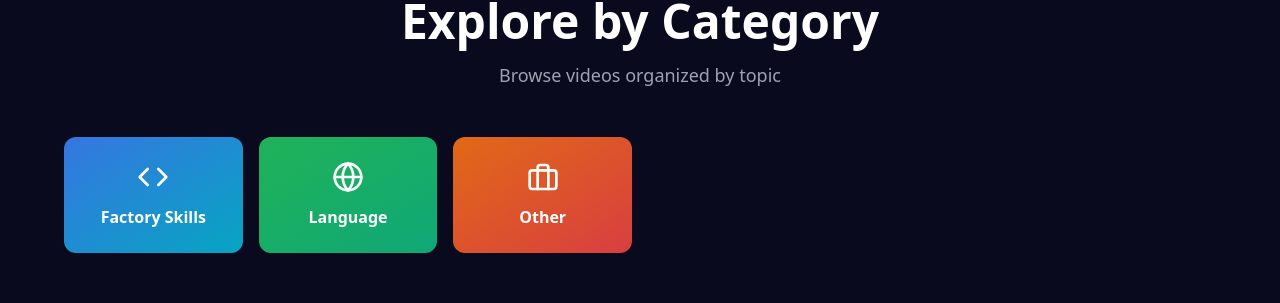
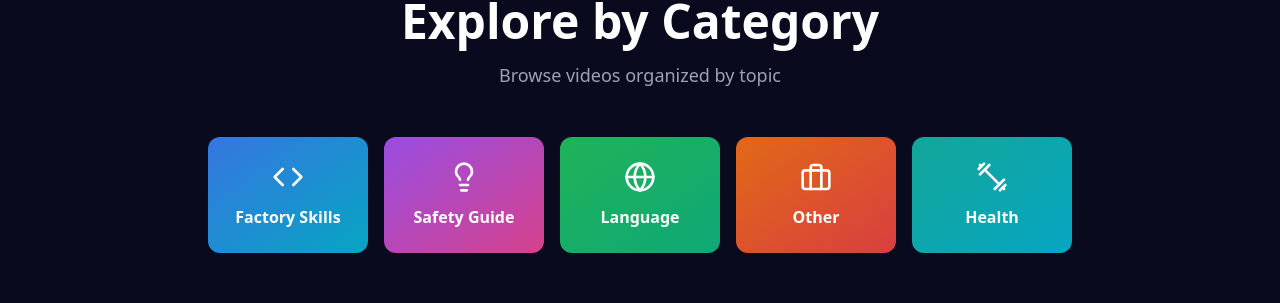
Before and after one commit to Kcisve102/school_f, a React (Vite) app: page / in a window 1280 px wide. Shown: the part 3287-3590 px from the top of the page. Built offline with nearby package versions, Linux system fonts and the light colour scheme; no server answers.

Commit message:
add foctory element back

```diff
--- a/src/components/video/VideoCard.tsx
+++ b/src/components/video/VideoCard.tsx
@@ -52,11 +52,31 @@ export const VideoCard: React.FC<VideoCardProps> = ({ video }) => {
       onClick={() => navigate(`/video/${video.id}`)}
       className="bg-white/5 backdrop-blur-sm rounded-xl p-5 border border-white/10 cursor-pointer hover:bg-white/10 hover:border-purple-500/50 transition-all duration-300 hover:shadow-2xl"
     >
-      <div className="relative bg-gradient-to-br from-gray-800 to-gray-900 rounded-lg mb-4 aspect-video flex items-center justify-center overflow-hidden">
-        <div className="absolute inset-0 bg-gradient-to-br from-purple-500/20 to-blue-500/20"></div>
-        <Play className="relative w-12 h-12 text-purple-400 opacity-80" />
+      <div className="relative bg-gradient-to-br from-gray-800 to-gray-900 rounded-lg mb-4 aspect-video flex items-center justify-center overflow-hidden group">
+        {/* Video thumbnail - shows first frame */}
+        <video
+          src={video.s3_url}
+          preload="metadata"
+          className="w-full h-full object-cover"
+          muted
+          playsInline
+          onError={(e) => {
+            // Fallback to gradient background if video fails to load
+            const target = e.target as HTMLVideoElement;
+            target.style.display = 'none';
+          }}
+        />
+
+        {/* Fallback gradient overlay (shown if video fails to load) */}
+        <div className="absolute inset-0 bg-gradient-to-br from-purple-500/20 to-blue-500/20 pointer-events-none"></div>
+
+        {/* Play icon overlay */}
+        <div className="absolute inset-0 flex items-center justify-center bg-black/30 group-hover:bg-black/50 transition-colors">
+          <Play className="w-12 h-12 text-white opacity-90 group-hover:scale-110 transition-transform" />
+        </div>
+
         {video.duration && (
-          <span className="absolute bottom-2 right-2 bg-black/75 text-white text-xs px-2 py-1 rounded">
+          <span className="absolute bottom-2 right-2 bg-black/75 text-white text-xs px-2 py-1 rounded z-10">
             {formatDuration(video.duration)}
           </span>
         )}
--- a/src/pages/HomePage.tsx
+++ b/src/pages/HomePage.tsx
@@ -18,11 +18,11 @@ import {
 
 export const CATEGORIES = [
   { id: 'factory skills', name: 'Factory Skills', icon: Code, color: 'from-blue-500 to-cyan-500' },
-  // { id: 'science', name: 'Science', icon: Lightbulb, color: 'from-purple-500 to-pink-500' },
+  { id: 'safety guide', name: 'Safety Guide', icon: Lightbulb, color: 'from-purple-500 to-pink-500' },
   { id: 'language', name: 'Language', icon: Globe, color: 'from-green-500 to-emerald-500' },
   { id: 'other', name: 'Other', icon: Briefcase, color: 'from-orange-500 to-red-500' },
   // { id: 'art', name: 'Art & Design', icon: Palette, color: 'from-pink-500 to-rose-500' },
-  // { id: 'health', name: 'Health', icon: Dumbbell, color: 'from-teal-500 to-cyan-500' },
+  { id: 'health', name: 'Health', icon: Dumbbell, color: 'from-teal-500 to-cyan-500' },
 ];
 
 export const HomePage: React.FC = () => {
@@ -337,12 +337,12 @@ export const HomePage: React.FC = () => {
             </p>
           </div>
 
-          <div className="grid grid-cols-2 md:grid-cols-3 lg:grid-cols-6 gap-4 max-w-6xl mx-auto">
+          <div className="flex flex-wrap justify-center items-center gap-4">
             {CATEGORIES.map((category) => (
               <button
                 key={category.id}
                 onClick={() => navigate('/categories')}
-                className="group relative overflow-hidden rounded-xl p-6 text-white transition-all hover:scale-105 hover:shadow-2xl"
+                className="group relative overflow-hidden rounded-xl p-6 text-white transition-all hover:scale-105 hover:shadow-2xl w-40"
               >
                 <div className={`absolute inset-0 bg-gradient-to-br ${category.color} opacity-90 group-hover:opacity-100 transition-opacity`}></div>
                 <div className="relative z-10 flex flex-col items-center">
```
